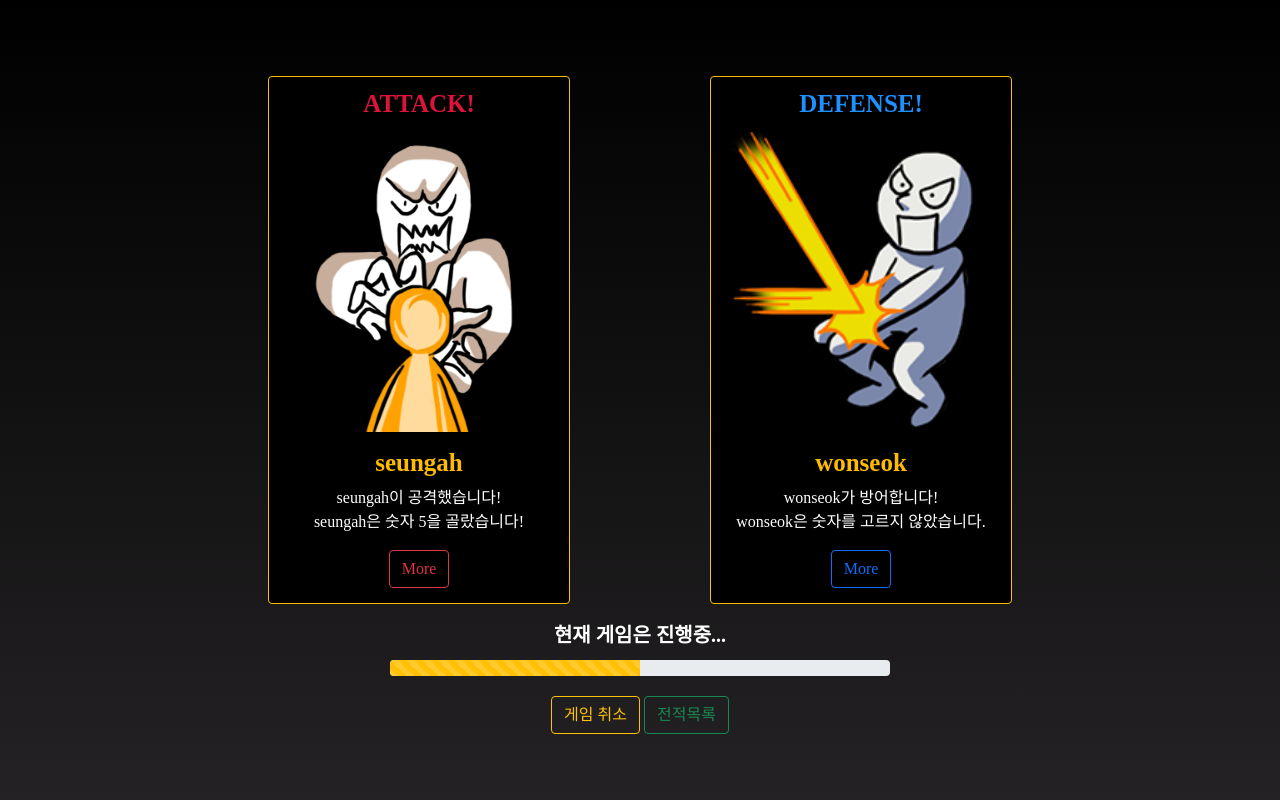
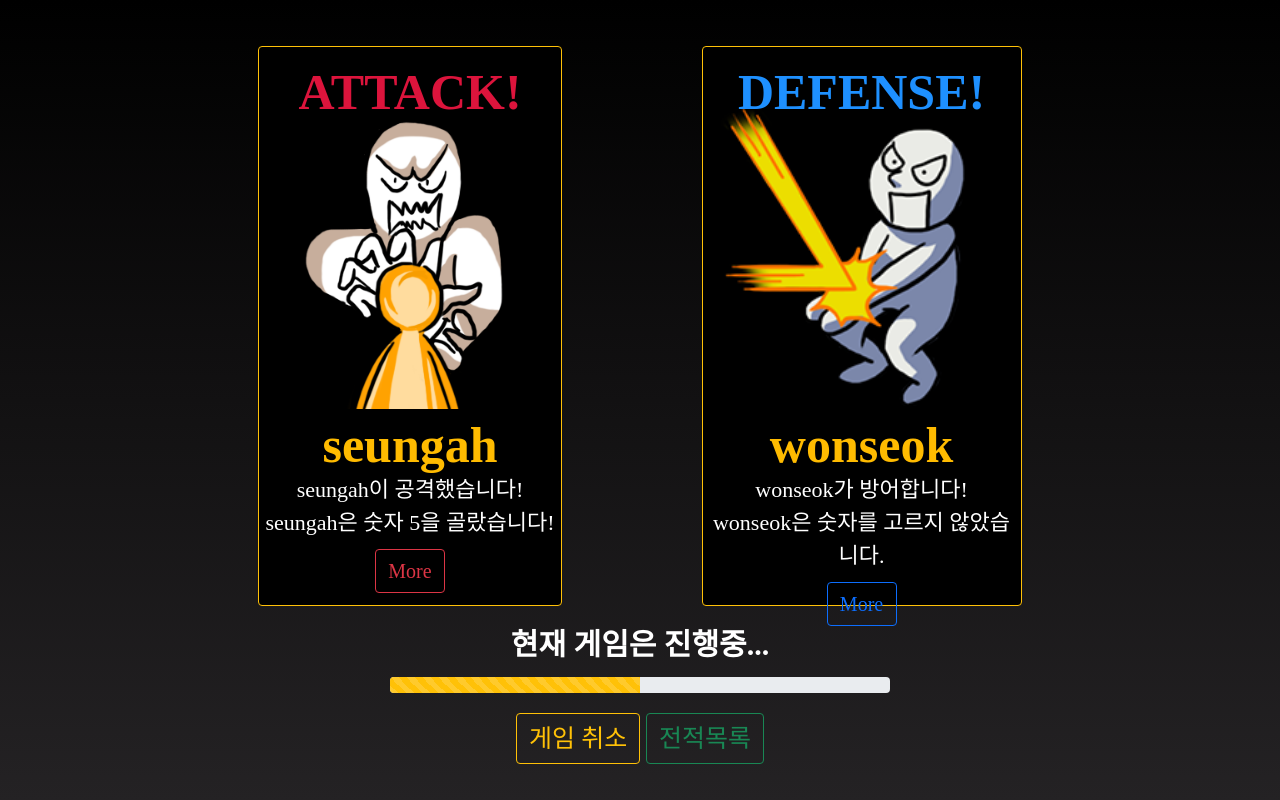
Before and after one commit to hayounSong/WebCardGame, a Django app: page /1/detail_game/ in a window 1280 px wide. Shown: the part 80-880 px from the top of the page. Run offline with Django 4.2, Linux system fonts and the light colour scheme; a user stored in the database is signed in; data comes from the database, SQL or seed files in the repository; some web fonts are replaced.

Commit message:
[FIX]Fontsize

```diff
--- a/static/css/detail.css
+++ b/static/css/detail.css
@@ -28,7 +28,7 @@
 }
 
 .card-header{
-    font-size: 25px;
+    font-size: 50px;
     font-weight: bold;
 }
 #source{
@@ -39,7 +39,7 @@
 }
 .status{
     margin-bottom: 10px;
-    font-size: 20px;
+    font-size: 30px;
     font-weight: bold;
 }
 .progress{
@@ -47,6 +47,32 @@
 }
 .card-title{
     color:rgb(255,187,0);
+    font-size:50px;
+    font-weight: bold;
+    margin:-10px;
+}
+
+.card-text{
+
+    font-size:22px;
+    margin:-10px;
+}
+
+.card button{
+    margin-top:20px;
+    font-size: 20px;
+    width:70px;
+}
+
+.buttonarea{
+    font-size: 23px!important;
+
+}
+
+a button{
+    font-size: 25px!important;
+}
+
+.text{
     font-size:25px;
-    font-weight: bold;
 }
--- a/templates/detail_progress.html
+++ b/templates/detail_progress.html
@@ -9,8 +9,8 @@
 
 
 
-    <div class="card border-warning mb-3" style="max-width: 20rem; max-height: 33rem;">
-        <div class="card-header" style="color:crimson">
+    <div class="card border-warning mb-3" style="max-width: 20rem; height: 35rem;">
+        <div class="card-header" style="color:crimson;font-size: 50px; margin-bottom:-30px;">
           ATTACK!
         </div>
         <img src="{% static 'src/attack.png' %}" width=300; />
@@ -23,8 +23,8 @@
         </div>
       </div>
 
-      <div class="card border-warning mb-3" style="max-width: 20rem;max-height: 33rem;">
-        <div class="card-header" style="color:dodgerblue">
+      <div class="card border-warning mb-3" style="max-width: 20rem;height: 35rem;">
+        <div class="card-header" style="color:dodgerblue;font-size: 50px; margin-bottom:-30px">
           DEFENSE!
         </div>
         <img src="{% static 'src/defense.png' %}" alt="" width=300;/>
```
Also changed, not shown: templates/detail_end.html (+8 -7 lines).
